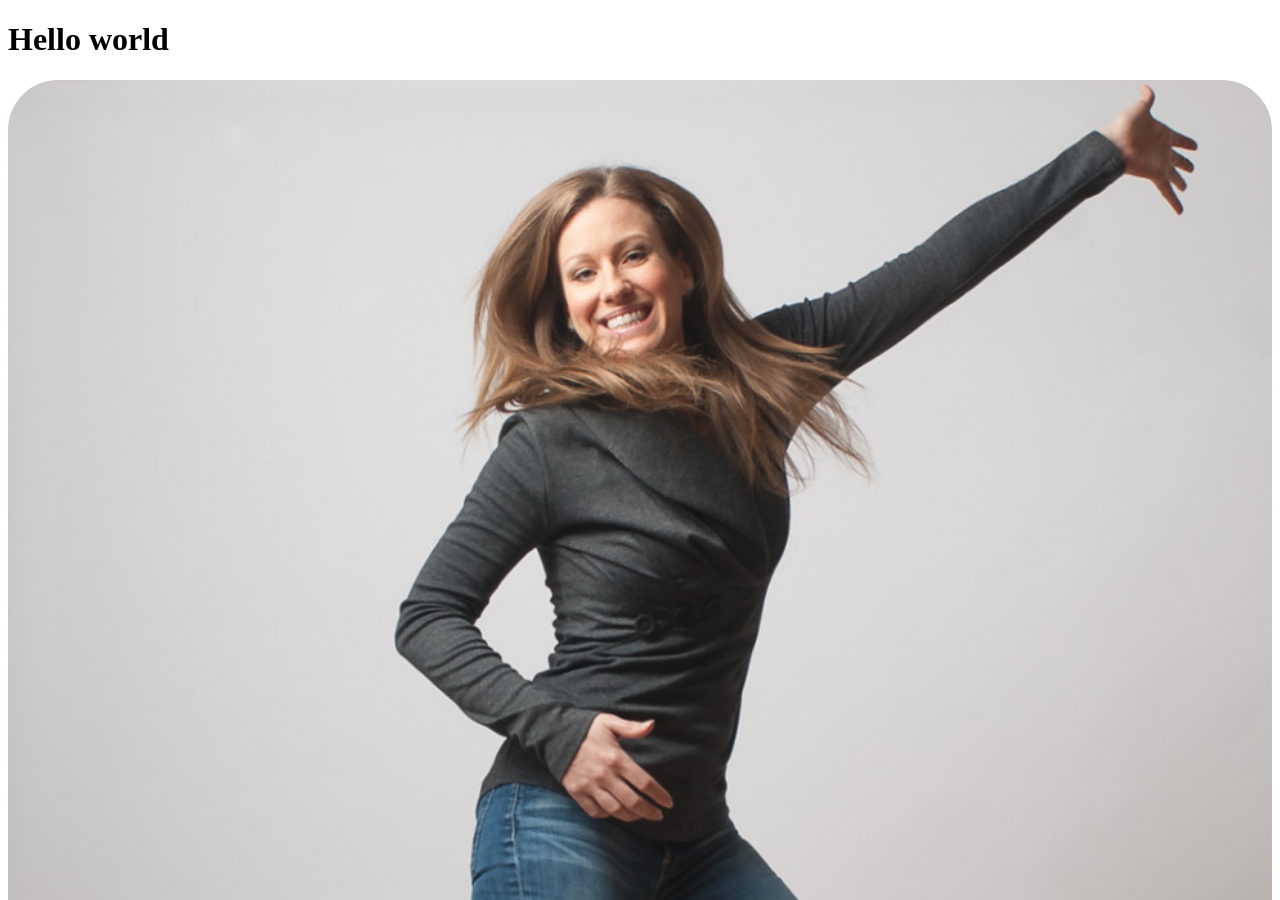
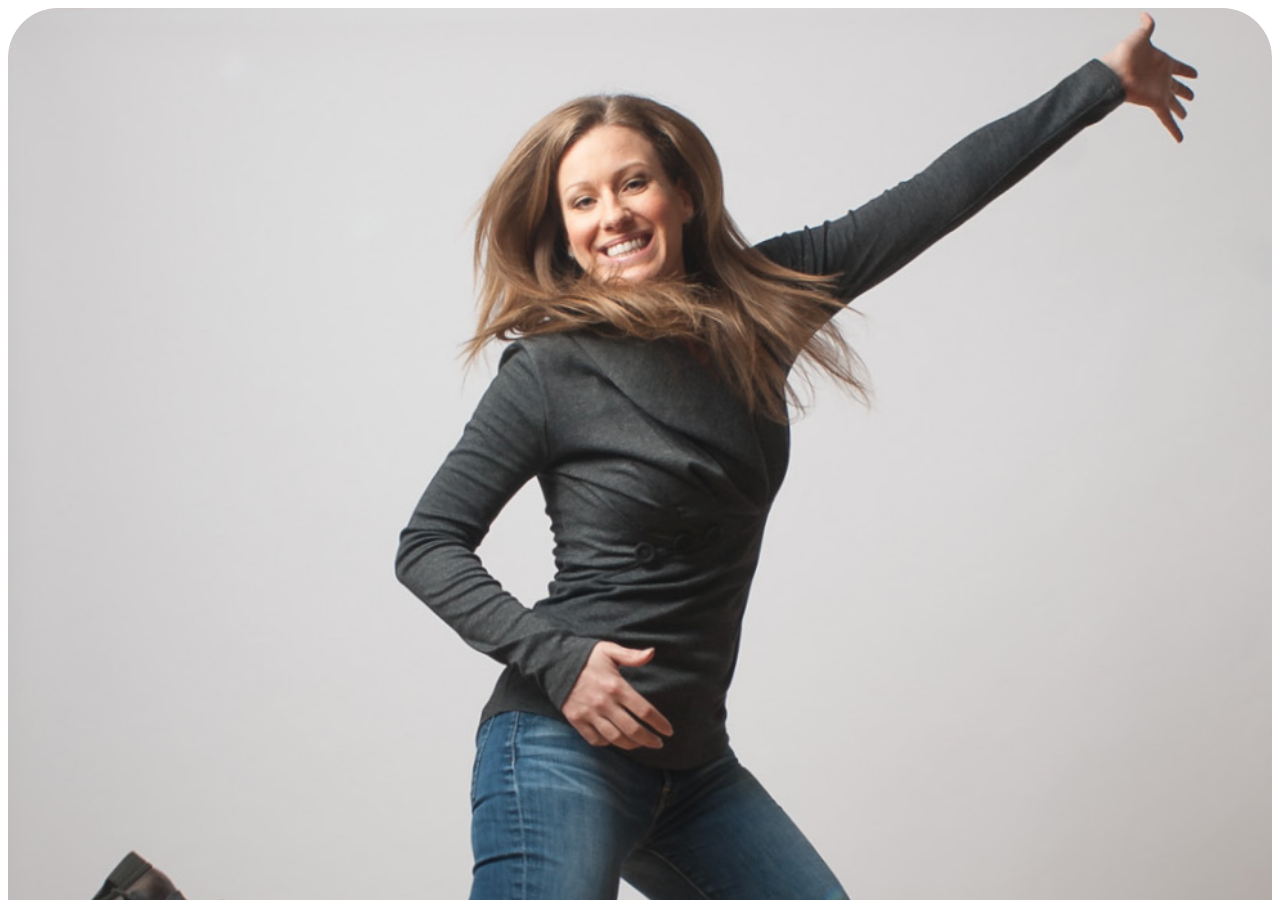
Before and after one commit to texasmichelle/texasmichelle.github.io, a Jekyll site: the page built from index.html, in a window 1280 px wide and 900 px high. Built offline with Jekyll 4.4.1, drawn with Linux system fonts in a browser that asks for light colours.

Commit message:
Remove hello world

```diff
--- a/index.html
+++ b/index.html
@@ -2,4 +2,3 @@
 layout: default
 title: Michelle Casbon
 ---
-<h1>Hello world</h1>
```
